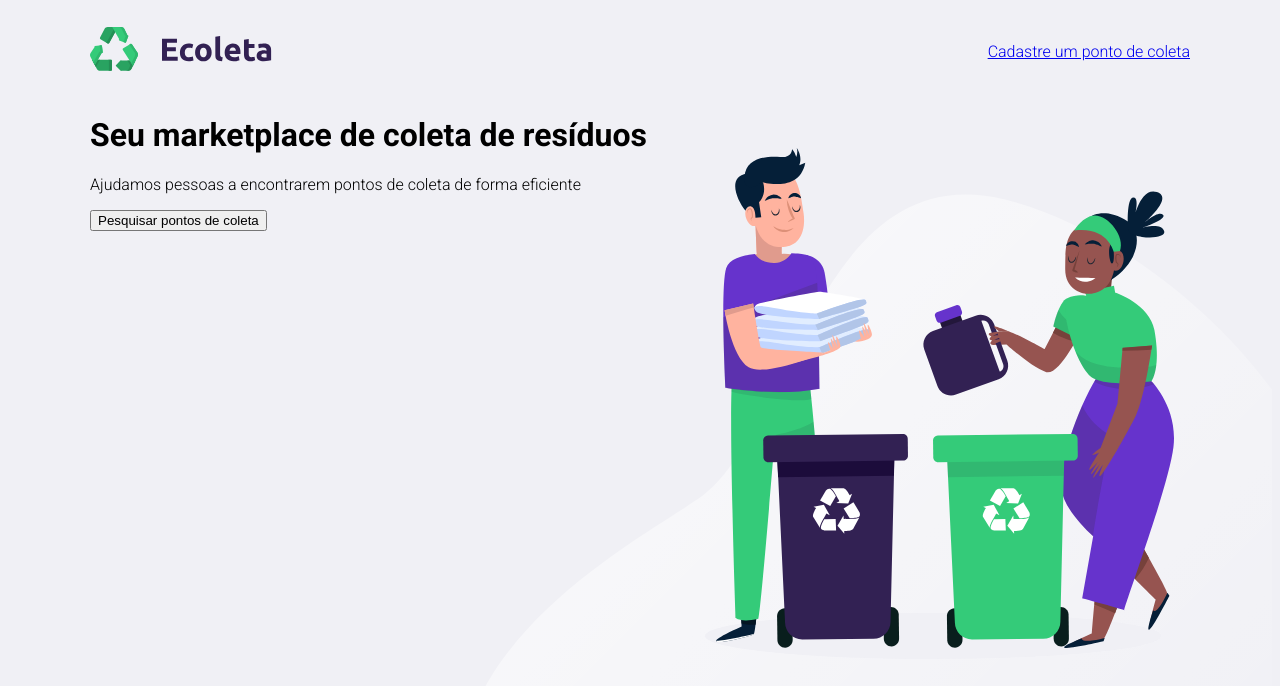
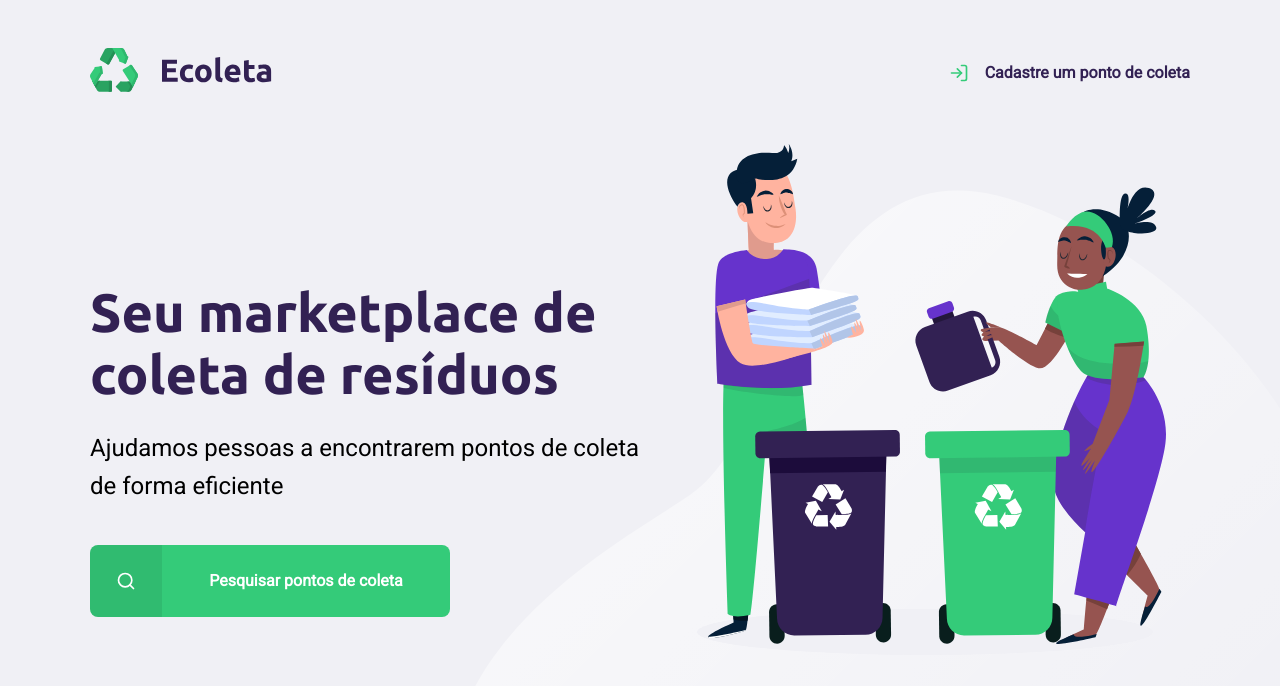
Before and after one commit to thegibi/Ecoleta-Starter, a plain HTML site: page index.html in a window 1280 px wide. Drawn offline with Linux system fonts and the light colour scheme.

Commit message:
page home ok

```diff
--- a/index.html
+++ b/index.html
@@ -13,14 +13,21 @@
         <div class="content">
             <header>
                 <h3><img src="/assets/logo.svg" alt="logomarca"></h3>
-                <a href="#">Cadastre um ponto de coleta</a>
+                <a href="#">
+                    <span></span>
+                    Cadastre um ponto de coleta
+                 </a>
             </header>
+            <main>
+                <h1>Seu marketplace de coleta de resíduos</h1>
 
-            <h1>Seu marketplace de coleta de resíduos</h1>
+                <p>Ajudamos pessoas a encontrarem pontos de coleta de forma eficiente</p>
 
-            <p>Ajudamos pessoas a encontrarem pontos de coleta de forma eficiente</p>
-
-            <button>Pesquisar pontos de coleta</button>
+                <a href="#">
+                    <span></span>
+                    <strong>Pesquisar pontos de coleta</strong>
+                </a>
+            </main>
         </div>
 
     </div>
--- a/styles/main.css
+++ b/styles/main.css
@@ -1,28 +1,125 @@
-@import url('https://fonts.googleapis.com/css2?family=Roboto:wght@300;700&display=swap');
+@import url('https://fonts.googleapis.com/css2?family=Roboto&family=Ubuntu:wght@300;700&display=swap');
 
+:root {
+    --title-color: #322153;
+    --primary-color: #34cb79;
+}
+* {
+    margin: 0;
+    padding: 0;
+}
 html {
-    font-family: 'Roboto', sans-serif;
+    font-family: Roboto, sans-serif;
 }
 body {
     background: #f0f0f5;
+    -webkit-font-smoothing: antialiased;
+}
+a {
+    text-decoration: none;
+}
+h1, h2, h3, h4, h5, h6 {
+    font-family: Ubuntu, sans-serif;
+    color: var(--title-color);
 }
 #page-home {
     height: 100vh;
     background: url("../assets/home-background.svg");
     background-repeat: no-repeat;
-    background-position: 35vw bottom;
+    background-position: 35vw 18vh;
+}
+#page-home .content {
+    width: 90%;
+    height: 100%;
+    max-width: 1100px;
+    margin: 0 auto;
+    display: flex;
+    flex-direction: column;
 
 }
-#page-home header {
+#page-home  header {
+    margin-top: 48px;
     display: flex;
     align-items: center;
     justify-content: space-between;
 }
-#page-home .content {
-    width: 90%;
-    max-width: 1100px;
-    margin: 0 auto;
+#page-home header a {
+    display: flex;
+    color: var(--title-color);
+    font-weight: 700;
 }
-#page-home header span {
-
+#page-home header a span {
+    background-image: url("../assets/log-in.svg");
+    width: 20px;
+    height: 20px;
+    margin-right: 16px;
+    display: flex;
 }
+main {
+    max-width:560px;
+    flex: 1;
+    display: flex;
+    flex-direction: column;
+    justify-content: center;
+}
+main h1 {
+    font-size: 54px;
+}
+main p {
+    font-size: 24px;
+    line-height: 38px;
+    margin-top: 24px;
+}
+main a {
+    width: 100%;
+    max-width: 360px;
+    height: 72px;
+    border-radius: 8px;
+    display: flex;
+    align-items: center;
+    margin-top: 40px;
+    transition: 400ms;
+    background-color: var(--primary-color);
+}
+main a:hover {
+    background-color: #2fb862;
+}
+main a span {
+    width: 72px;
+    height: 72px;
+    border-top-left-radius: 8px;
+    border-bottom-left-radius: 8px;
+    background-color: rgba(0, 0, 0, 0.08);
+    display: flex;
+    align-items: center;
+    justify-content: center;
+}
+main a span::after {
+    content: "";
+    background-image: url("../assets/search.svg");
+    width: 20px;
+    height: 20px;
+}
+main a strong {
+    color: white;
+    flex: 1;
+    text-align: center;
+}
+@media (max-width: 900px) {
+    #page-home {
+        background-position-x: 70vw;
+    }
+    #page-home .content {
+        align-items: center;
+        text-align: center;
+    }
+    #page-home header a {
+        position: absolute;
+        bottom: 48px;
+        left: 50%;
+        transform: translateX(-50%);
+    }
+    main {
+        align-items: center;
+    }
+}
```
